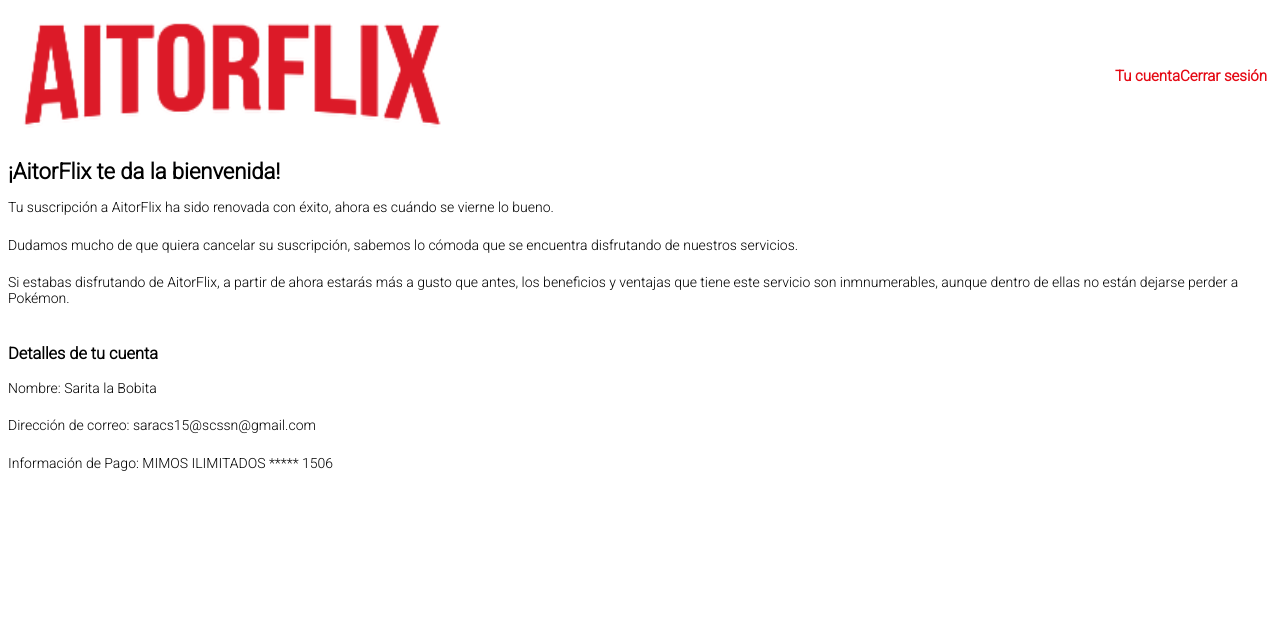
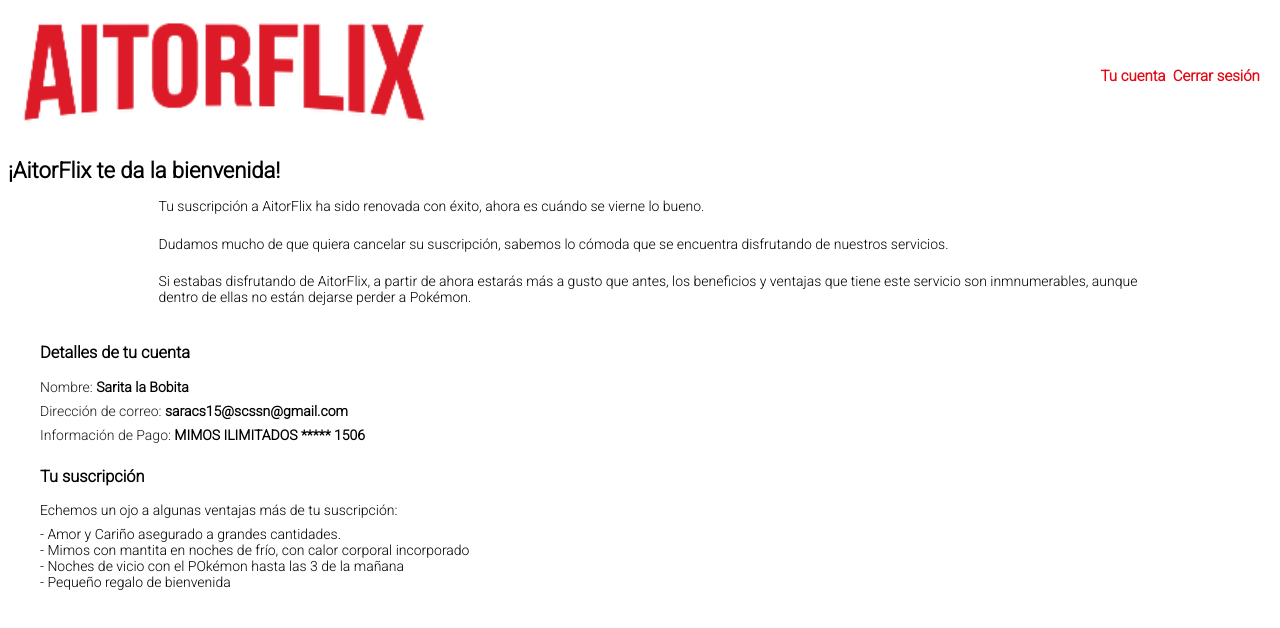
Before and after one commit to Sstark97/fulcrum-n, a React (Create React App) app: page /confirmado in a window 1280 px wide. Shown: the top 628 px of the page. Built offline with nearby package versions, Linux system fonts and the light colour scheme.

Commit message:
Final Launch

```diff
--- a/src/assets/styles/confirm.css
+++ b/src/assets/styles/confirm.css
@@ -4,11 +4,16 @@
     flex-direction: column;
     align-items: center;
     font-size: 14px;
+    padding: 0;
 }
 
 img {
-    width: 35%;
+    width: 75%;
     height: auto;
+}
+
+a {
+    width: 45%;
 }
 
 nav {
@@ -35,13 +40,29 @@ h3 {
 }
 
 span {
+    margin: 0;
+}
 
-    margin: 0;
+#confirm_ul {
+    padding: 0;
+}
+
+#suscription p, #account_details p {
+    margin-bottom: 0.5rem;
 }
 
 .confirm_span {
     color:#E50914;
     font-size: 15px;
+    font-weight: bold;
+    margin-right: 0.45rem;
+}
+
+.left {
+    opacity: 0.9;
+}
+
+.rigth {
     font-weight: bold;
 }
 
@@ -50,6 +71,11 @@ span {
 }
 
 #account_details {
-    width: 100%;
+    width: 95%;
     font-family: 'Roboto', sans-serif;
 }
+
+#suscription {
+    width: 95%;
+    font-family: 'Roboto', sans-serif;
+}
--- a/src/assets/styles/suscription.css
+++ b/src/assets/styles/suscription.css
@@ -4,6 +4,7 @@
     flex-direction: column;
     align-items: center;
     font-size: 14px;
+    padding: 0.5rem;
 }
 
 figure {
@@ -21,16 +22,28 @@ p, ul {
     margin: 0;
     font-family: 'Roboto', sans-serif;
     list-style: none;
+    font-weight: 500;
+}
+
+ul {
+    padding: 0;
 }
 
 button {
     background:#E50914;
     color: #fff;
-    padding: 1rem;
+    padding: 0.55rem;
     border: 0;
     align-self: flex-start;
-    margin-left: 1.2rem;
+    margin-top: 1rem;
+    margin-bottom: 1rem;
 }
+
+a {
+    text-decoration: none;
+    color: #fff;
+}
+
 
 span {
     align-self: flex-start;
--- a/src/pages/ConfirmSucription.jsx
+++ b/src/pages/ConfirmSucription.jsx
@@ -1,49 +1,69 @@
-import React from 'react';
+import React from "react";
+import { Link } from "react-router-dom";
 import aitorflix from "../assets/static/aitorflix.png";
 import "../assets/styles/confirm.css";
 
 const ConfirmSuscription = () => (
-    <div id='container'>
+  <div id="container">
     <nav>
-            <img src={aitorflix} alt='aitorflix' />
 
-            <div id='account'>
-                <span class='confirm_span'>Tu cuenta</span>
-                <span class='confirm_span'>Cerrar sesión</span>
+      <Link to='/'><img src={aitorflix} alt="aitorflix" /></Link>
+
+      <div id="account">
+        <span className="confirm_span">Tu cuenta</span>
+        <span className="confirm_span">Cerrar sesión</span>
       </div>
     </nav>
 
     <h1>¡AitorFlix te da la bienvenida!</h1>
 
     <div>
-            <p>Tu suscripción a AitorFlix ha sido renovada con éxito, ahora es cuándo se vierne lo bueno.</p>
-            <p>Dudamos mucho de que quiera cancelar su suscripción, sabemos lo cómoda que se encuentra disfrutando de nuestros servicios.</p>
-            <p>Si estabas disfrutando de AitorFlix, a partir de ahora estarás más a gusto que antes, los beneficios y ventajas que tiene este servicio son inmnumerables, aunque dentro de ellas no están dejarse perder a Pokémon.</p>
+      <p>
+        Tu suscripción a AitorFlix ha sido renovada con éxito, ahora es cuándo
+        se vierne lo bueno.
+      </p>
+      <p>
+        Dudamos mucho de que quiera cancelar su suscripción, sabemos lo cómoda
+        que se encuentra disfrutando de nuestros servicios.
+      </p>
+      <p>
+        Si estabas disfrutando de AitorFlix, a partir de ahora estarás más a
+        gusto que antes, los beneficios y ventajas que tiene este servicio son
+        inmnumerables, aunque <br /> dentro de ellas no están dejarse perder a
+        Pokémon.
+      </p>
     </div>
 
-        <div id='account_details'>
+    <div id="account_details">
       <h3>Detalles de tu cuenta</h3>
       <p>
-                <span>Nombre: </span>
-                <span>Sarita la Bobita</span>
+        <span className="left">Nombre: </span>
+        <span className="rigth">Sarita la Bobita</span>
       </p>
 
       <p>
-                <span>Dirección de correo: </span>
-                <span>saracs15@scssn@gmail.com</span>
+        <span className="left">Dirección de correo: </span>
+        <span className="rigth">saracs15@scssn@gmail.com</span>
       </p>
 
       <p>
-                <span>Información de Pago: </span>
-                <span>MIMOS ILIMITADOS ***** 1506</span>
+        <span className="left">Información de Pago: </span>
+        <span className="rigth">MIMOS ILIMITADOS ***** 1506</span>
       </p>
     </div>
 
-        <div id='suscription'>
-            <h3></h3>
-            <p></p>
+    <div id="suscription">
+      <h3>Tu suscripción</h3>
+      <p>Echemos un ojo a algunas ventajas más de tu suscripción: </p>
+      <ul id="confirm_ul">
+        <li>- Amor y Cariño asegurado a grandes cantidades.</li>
+        <li>
+          - Mimos con mantita en noches de frío, con calor corporal incorporado
+        </li>
+        <li>- Noches de vicio con el POkémon hasta las 3 de la mañana </li>
+        <li>- Pequeño regalo de bienvenida </li>
+      </ul>
     </div>
-
   </div>
 );
 
--- a/src/pages/Suscription.jsx
+++ b/src/pages/Suscription.jsx
@@ -21,7 +21,7 @@ const Suscription = () => (
         <li>- Perseguir manteles voladores sin dar nada de verguenza ajena</li>
     </ul>
     <span>Obviamente AitorFlix quiere que renueve su <br/>membresía, para ello debe de hacer click en el botón <br/>de abajo. ;)</span>
-    <Link to='/confirmado'><button>RENOVAR MEMBRESIA</button></Link>
+    <button><Link to='/confirmado'> RENOVAR MEMBRESIA </Link></button>
     <span>- Tu queridisimo Frontend Lead</span>
   </div>
 );
```
Lines whose indentation alone changed are shown as unchanged.
